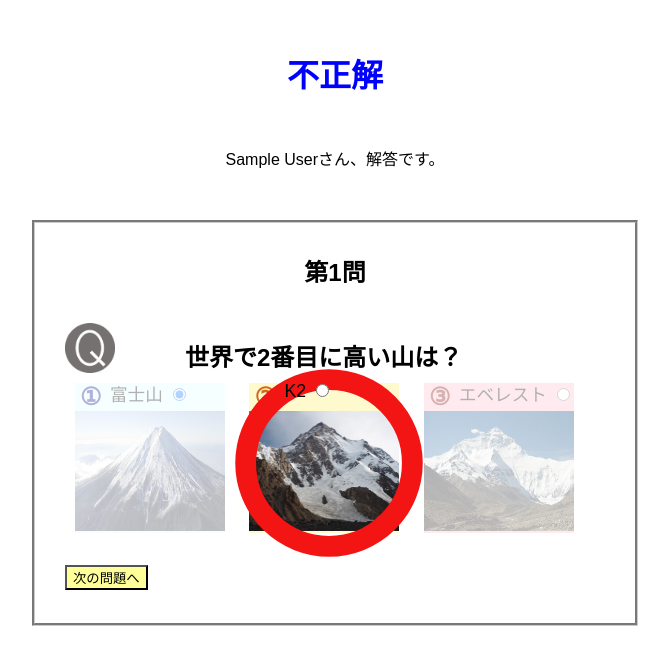
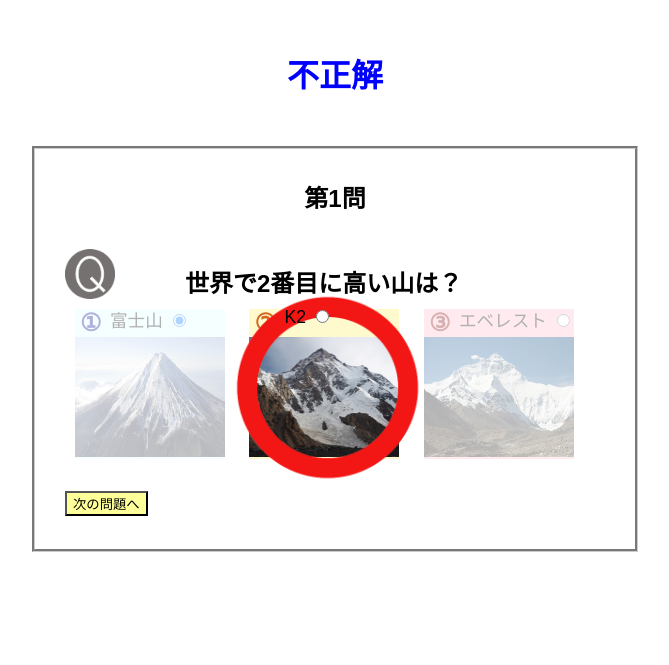
Before and after one commit to hayata19791218/hayata-phpquiz, a PHP site: page /quiz_result.php in a window 1280 px wide. Shown: the top 665 px of the page, without its empty margins (305-974 px from the left). Run offline with PHP 8.4, Linux system fonts and the light colour scheme; the visitor is signed in with stand-in values (Sample User, id 1); data that the repository does not hold is empty.

Commit message:
データの修正

```diff
--- a/index.php
+++ b/index.php
@@ -3,7 +3,7 @@
 ?>
 
 <!DOCTYPE html>
-<html lang="en" dir="ltr">
+<html lang="ja" dir="ltr">
   <head>
     <meta charset="utf-8">
     <title>3択クイズ</title>
--- a/quiz_result.css
+++ b/quiz_result.css
@@ -76,14 +76,14 @@ body {
     overflow: hidden;
   }
   .question-image img{
-  width: 150px;
-  height: 120px;
+    width: 150px;
+    height: 120px;
     overflow: hidden;
   }
-  .c-mark svg{
+  .c-mark img{
     position: absolute;
-   margin: -20px 0 0 -20px;
-
+    margin: -20px 0 0 -20px;
+    width: 200px;
   }
 
   .question-box-left{
--- a/quiz_result.php
+++ b/quiz_result.php
@@ -52,7 +52,7 @@
         $_SESSION["name"] = $yourName;
       }
     ?>
-    <p class="name"><?php echo $_SESSION["name"] ?>さん、解答です。</p>
+    <!-- <p class="name"><?php echo $_SESSION["name"] ?>さん、解答です。</p> -->
     <div class="main">
       <div class="question-title">
         第<?php echo $times+1 ?>問
@@ -67,9 +67,7 @@
         <?php if($answer[$times] == "left"):?>
             <div class="question-box-left">
                 <div class="c-mark">
-                    <svg xmlns="http://www.w3.org/2000/svg" width="200" height="200" viewBox="0 0 24 24" fill="none" stroke="#f31414" stroke-width="2.5" stroke-linecap="round" stroke-linejoin="round">
-                        <circle cx="12" cy="12" r="10"></circle>
-                    </svg>
+                    <img src="img/circle.png">
                 </div>
                 <div class="question-number1">①</div>
                 <div class="question-text">
@@ -98,9 +96,7 @@
         <?php if($answer[$times] == "center"):?>
             <div class="question-box-center">
                 <div class="c-mark">
-                    <svg xmlns="http://www.w3.org/2000/svg" width="200" height="200" viewBox="0 0 24 24" fill="none" stroke="#f31414" stroke-width="2.5" stroke-linecap="round" stroke-linejoin="round">
-                        <circle cx="12" cy="12" r="10"></circle>
-                    </svg>
+                    <img src="img/circle.png">
                 </div>
                 <div class="question-number2">②</div>
                 <div class="question-text">
@@ -129,9 +125,7 @@
         <?php if($answer[$times] == "right"):?>
             <div class="question-box-right">
                 <div class="c-mark">
-                    <svg xmlns="http://www.w3.org/2000/svg" width="200" height="200" viewBox="0 0 24 24" fill="none" stroke="#f31414" stroke-width="2.5" stroke-linecap="round" stroke-linejoin="round">
-                        <circle cx="12" cy="12" r="10"></circle>
-                    </svg>
+                    <img src="img/circle.png">
                 </div>
                 <div class="question-number3">③</div>
                 <div class="question-text">
@@ -172,10 +166,5 @@
         <?php endif?>
       </div>
     </div>
-    <?php
-session_start();
-$hoge=$_SESSION['hoge'];
-?>
   </body>
-
 </html>
```
Also changed, not shown: quiz.php (+1 -7 lines), img/IMG_3547.JPG (deleted), img/circle.png (added), img/module_table_bottom.png (deleted), img/module_table_top.png (deleted), img/portfolio-logo-loading.png (deleted), img/portfolio-logo.png (deleted), 1 other file.
